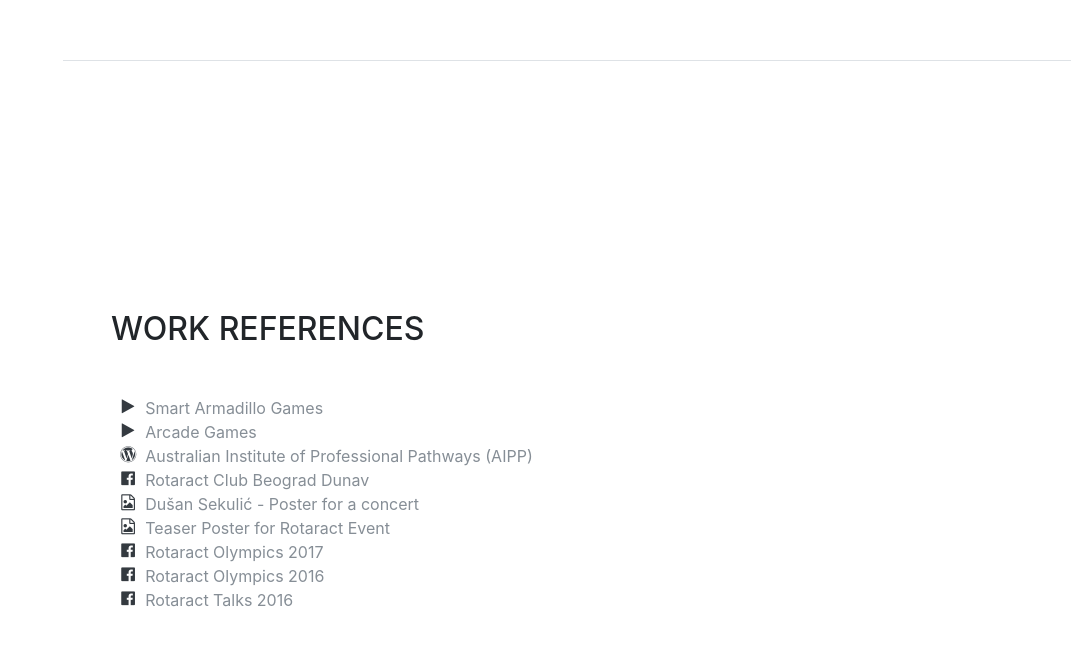
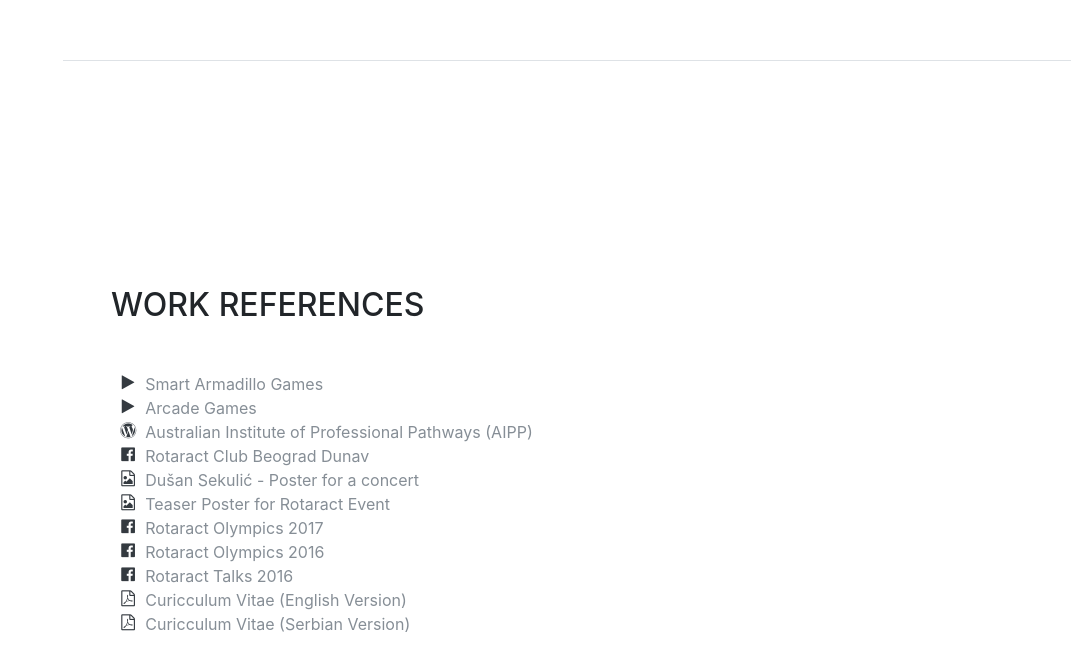
Before and after one commit to Sterling-Malory-Archer/StrahinjaWebSite, a website with bundled scripts: page index.html in a window 1280 px wide. Shown: the part 4122-4793 px from the top of the page, without its empty margins (209-1280 px from the left). Built offline with nearby package versions, Linux system fonts and the light colour scheme; a web font is replaced by a local one.

Commit message:
Update index.html

```diff
--- a/index.html
+++ b/index.html
@@ -303,6 +303,14 @@
 			<a target="_blank" href="https://www.facebook.com/events/123335674891268/" class="text-muted">
               <i class="fa-li fa fa-facebook-official text-dark"></i>
               Rotaract Talks 2016</li> </a>
+			  <li>
+			<a target="_blank" href="https://drive.google.com/file/d/1ECpO0kgmrKmuS1OLXNNmXrVQiptbj5lw/view" class="text-muted">
+              <i class="fa-li fa fa-file-pdf-o text-dark"></i>
+              Curicculum Vitae (English Version)</li> </a>
+ 			   <li>
+			<a target="_blank" href="https://drive.google.com/file/d/1IrKWm-Qvjnyph3MeQIYVQ4wvi4lx_CDj/view" class="text-muted">
+              <i class="fa-li fa fa-file-pdf-o text-dark"></i>
+              Curicculum Vitae (Serbian Version)</li> </a>
           </ul>
         </div>
       </section>
```
